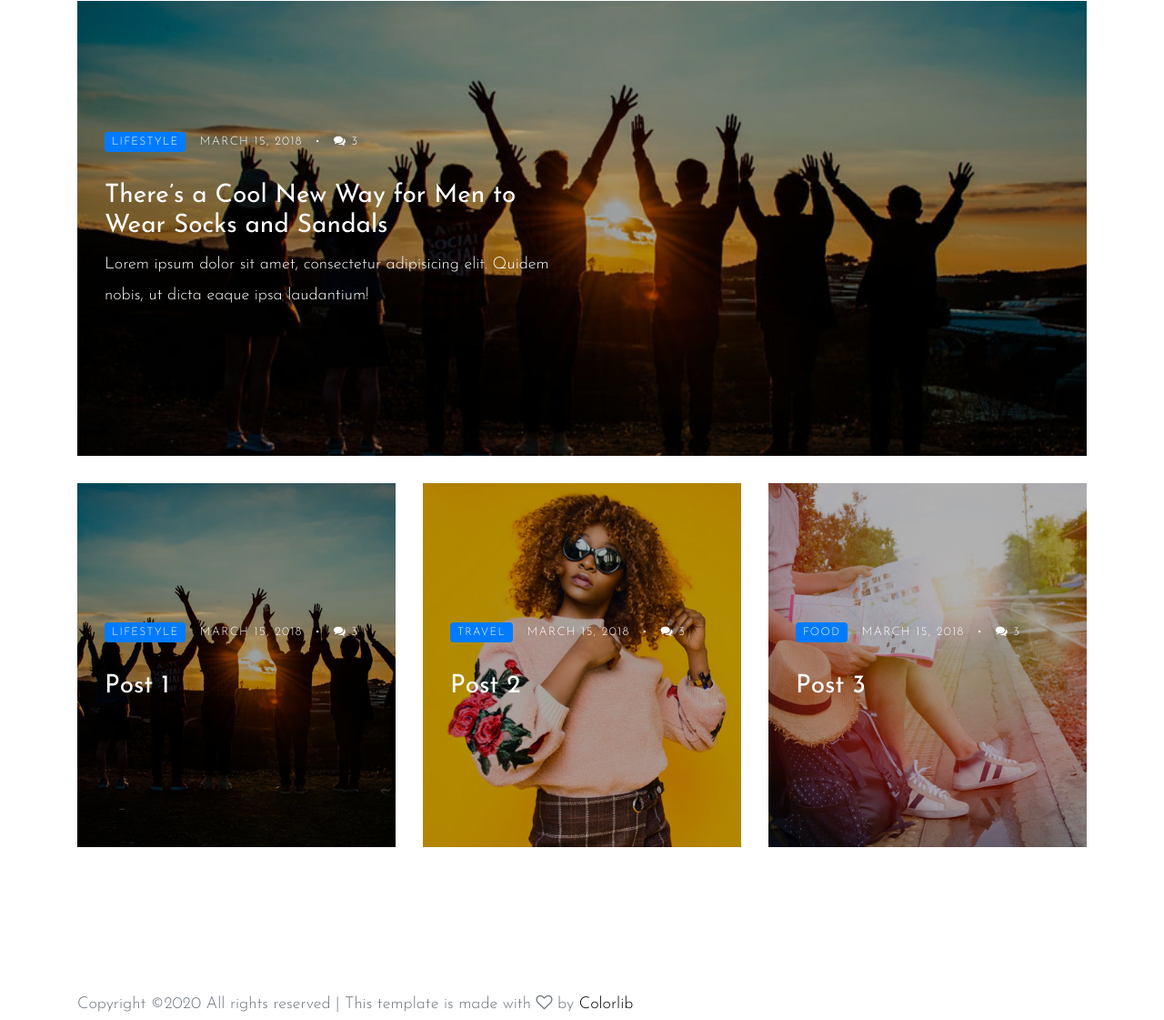
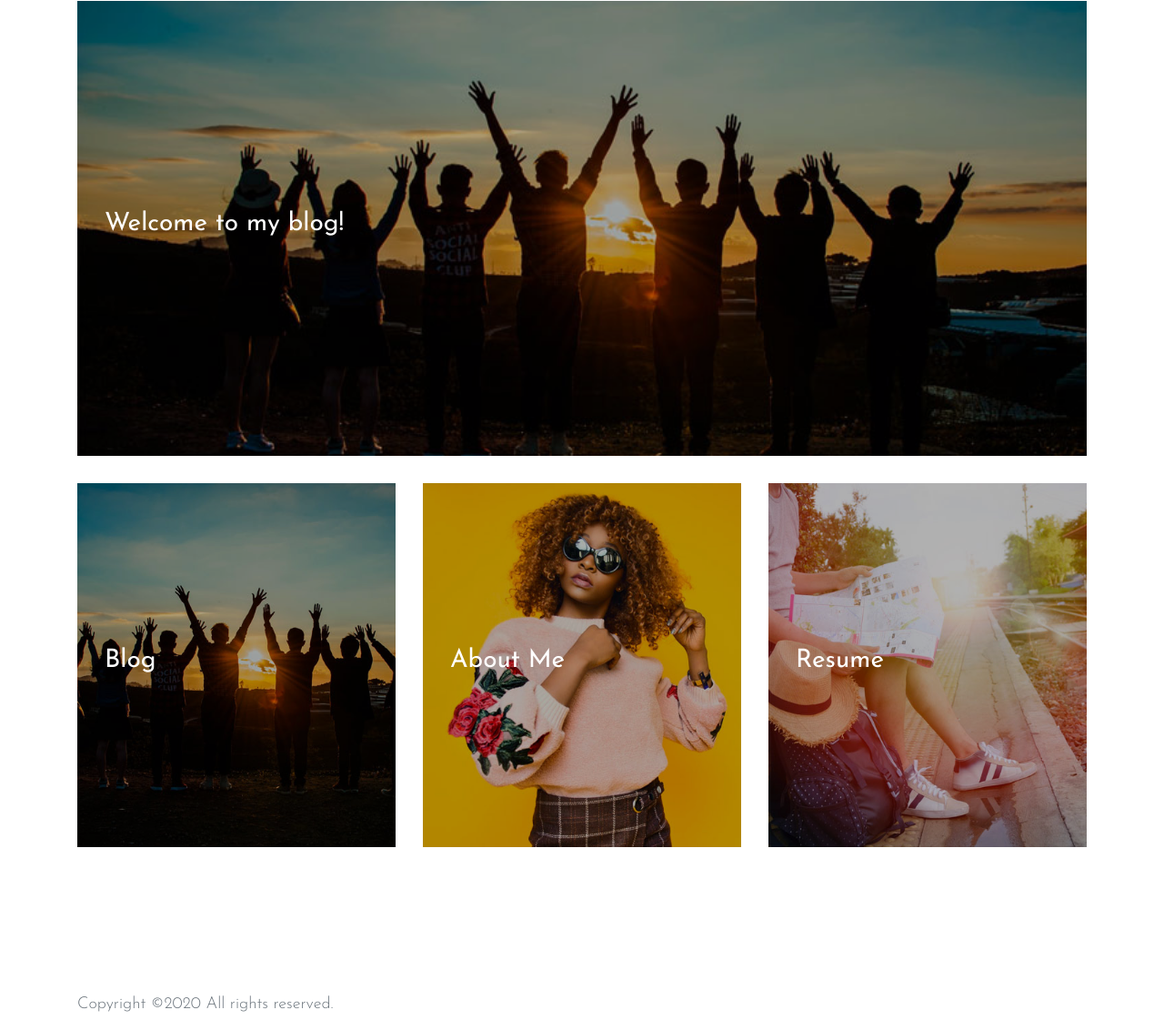
Before and after one commit to tony-trung-nguyen/tony-trung-nguyen.github.io, a plain HTML site: page index.html in a window 1280 px wide. Shown: the part 291-1412 px from the top of the page at 91% size. Drawn offline with Linux system fonts and the light colour scheme.

Commit message:
Add resume

```diff
--- a/css/style.css
+++ b/css/style.css
@@ -1675,7 +1675,7 @@ blockquote p {
 }
 
 .site-footer .post-entry-sidebar ul li a h4 {
-  color: #fff;
+  color: #000;
 }
 
 .site-footer a {
@@ -1688,18 +1688,25 @@ blockquote p {
 
 .site-footer h3 {
   color: #000;
-  margin-bottom: 300px;
+  margin-bottom: 30px;
   font-size: 14px;
   text-transform: uppercase;
   letter-spacing: .2em;
 }
 
 .site-footer p {
-  color: rgba(255, 255, 255, 0.5);
+  color: #000;
+  margin-bottom: 30px;
+  font-size: 14px;
+  letter-spacing: .2em;
+}
+
+#socials {
+
 }
 
 .blog-entry-footer .post-meta {
-  color: white;
+  color: black;
   font-size: 15px;
 }
 
--- a/index.html
+++ b/index.html
@@ -47,9 +47,6 @@
               <li class="nav-item">
                 <a class="nav-link" href="about.html">About Me</a>
               </li>
-              <li class="nav-item">
-                <a class="nav-link" href="contact.html">Contact</a>
-              </li>
             </ul>
           </div>
 
@@ -68,13 +65,7 @@
               <div>
                 <a href="blog-single.html" class="a-block d-flex align-items-center height-lg" style="background-image: url('images/img_2.jpg'); ">
                   <div class="text half-to-full">
-                    <div class="post-meta">
-                      <span class="category">Lifestyle</span>
-                      <span class="mr-2">March 15, 2018 </span> &bullet;
-                      <span class="ml-2"><span class="fa fa-comments"></span> 3</span>
-                    </div>
-                    <h3>There’s a Cool New Way for Men to Wear Socks and Sandals</h3>
-                    <p>Lorem ipsum dolor sit amet, consectetur adipisicing elit. Quidem nobis, ut dicta eaque ipsa laudantium!</p>
+                    <h3>Welcome to my blog!</h3>
                   </div>
                 </a>
               </div>
@@ -85,38 +76,23 @@
         </div>
         <div class="row">
           <div class="col-md-6 col-lg-4">
-            <a href="blog-single.html" class="a-block d-flex align-items-center height-md" style="background-image: url('images/img_2.jpg'); ">
+            <a href="category.html" class="a-block d-flex align-items-center height-md" style="background-image: url('images/img_2.jpg'); ">
               <div class="text">
-                <div class="post-meta">
-                  <span class="category">Lifestyle</span>
-                  <span class="mr-2">March 15, 2018 </span> &bullet;
-                  <span class="ml-2"><span class="fa fa-comments"></span> 3</span>
-                </div>
-                <h3>Post 1</h3>
+                <h3>Blog</h3>
               </div>
             </a>
           </div>
           <div class="col-md-6 col-lg-4">
-            <a href="blog-single.html" class="a-block d-flex align-items-center height-md" style="background-image: url('images/img_3.jpg'); ">
+            <a href="about.html" class="a-block d-flex align-items-center height-md" style="background-image: url('images/img_3.jpg'); ">
               <div class="text">
-                <div class="post-meta">
-                  <span class="category">Travel</span>
-                  <span class="mr-2">March 15, 2018 </span> &bullet;
-                  <span class="ml-2"><span class="fa fa-comments"></span> 3</span>
-                </div>
-                <h3>Post 2</h3>
+                <h3>About Me</h3>
               </div>
             </a>
           </div>
           <div class="col-md-6 col-lg-4">
-            <a href="blog-single.html" class="a-block d-flex align-items-center height-md" style="background-image: url('images/img_4.jpg'); ">
+            <a href="TonyTNguyen.pdf" target="_blank" class="a-block d-flex align-items-center height-md" style="background-image: url('images/img_4.jpg'); ">
               <div class="text">
-                <div class="post-meta">
-                  <span class="category">Food</span>
-                  <span class="mr-2">March 15, 2018 </span> &bullet;
-                  <span class="ml-2"><span class="fa fa-comments"></span> 3</span>
-                </div>
-                <h3>Post 3</h3>
+                <h3>Resume</h3>
               </div>
             </a>
           </div>
@@ -132,14 +108,11 @@
     </section>
 
     <!-- TODO add email and linkedin to footer-->
-
     <footer class="site-footer">
       <div class="container">
         <div class="row">
           <div class="col-md-12">
-            <!-- Link back to Colorlib can't be removed. Template is licensed under CC BY 3.0. -->
-Copyright &copy;<script>document.write(new Date().getFullYear());</script> All rights reserved | This template is made with <i class="fa fa-heart-o" aria-hidden="true"></i> by <a href="https://colorlib.com" target="_blank">Colorlib</a>
-<!-- Link back to Colorlib can't be removed. Template is licensed under CC BY 3.0. -->
+          Copyright &copy;2020 All rights reserved.
           </div>
         </div>
       </div>
```
Also changed, not shown: about.html (+1 -6 lines), blog-single.html (+1 -6 lines), category.html (+1 -6 lines), 2 other files.
